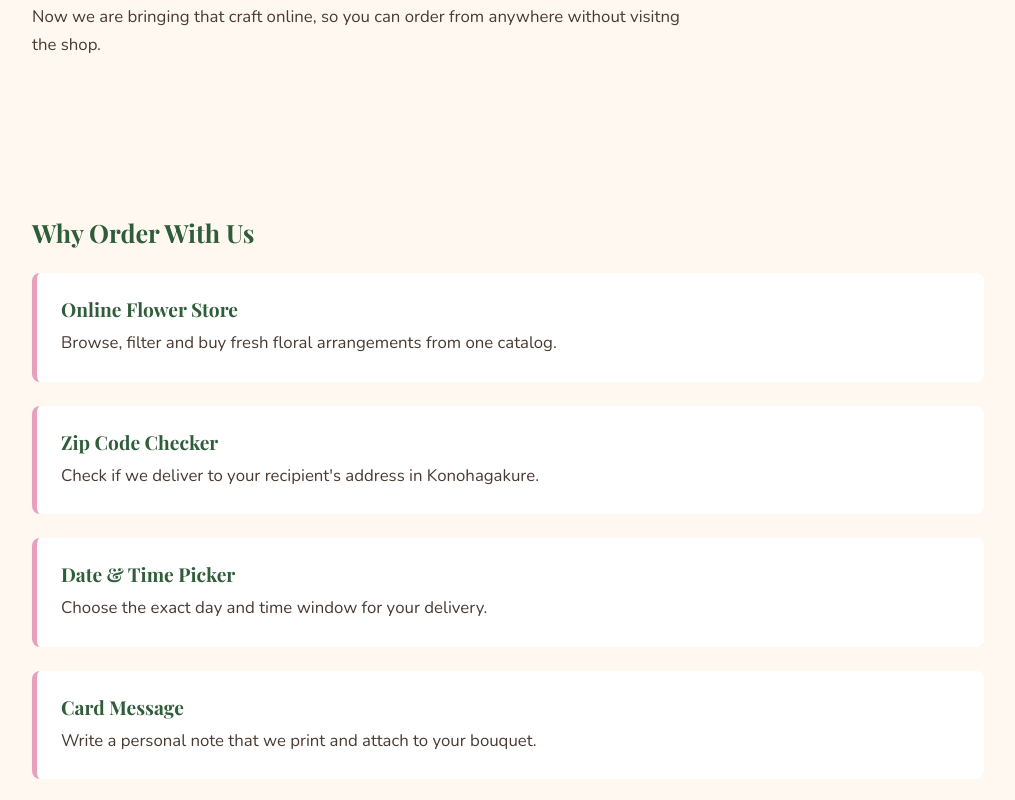
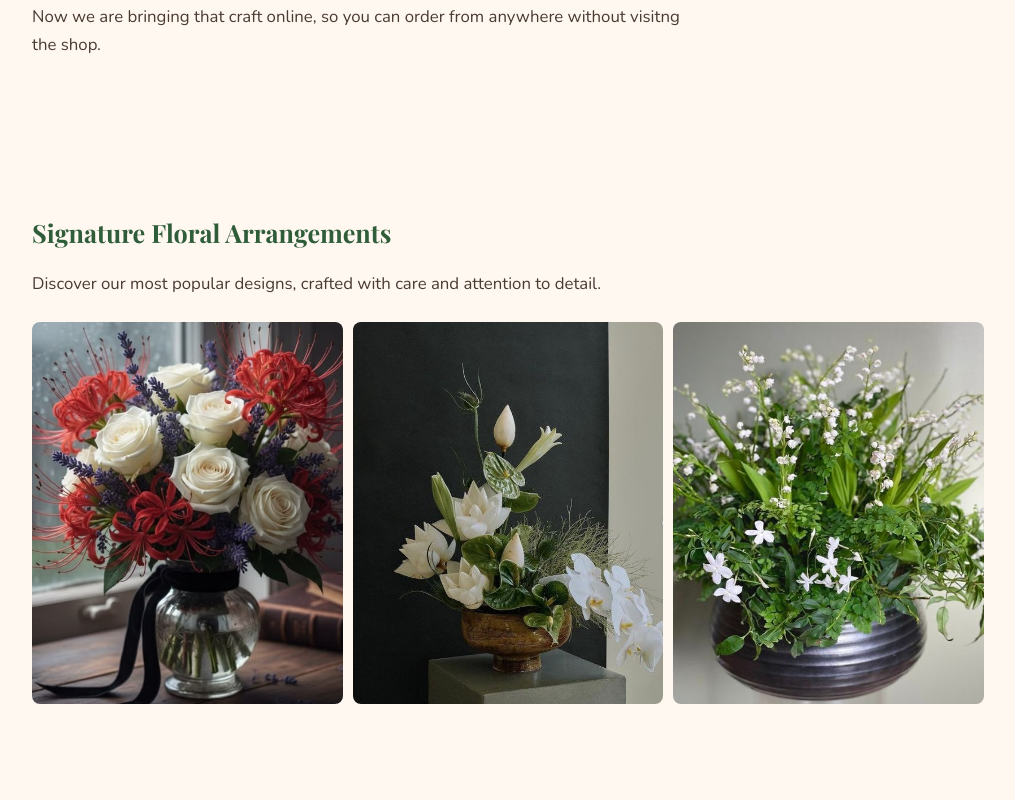
Before and after one commit to jCruan-dev/cruan-website, a plain HTML site: page index.html in a window 1280 px wide. Shown: the part 944-1744 px from the top of the page, without its empty margins (132-1147 px from the left). Drawn offline with nearby package versions, Linux system fonts and the light colour scheme.

Commit message:
Add signature arrangements

```diff
--- a/css/style.css
+++ b/css/style.css
@@ -53,8 +53,7 @@ img {
 .logo {
     width: 10rem;
     height: 10rem;
-    /* object-fit: contain; */
-    align-items: center;
+    object-fit: contain;
 }
 
 .brand-name {
@@ -144,6 +143,20 @@ main .hero {
     max-width: 65ch;
 }
 
+.arrangement-grid {
+    display: grid;
+    grid-template-columns: repeat(3, 1fr);
+    gap: 0.625rem;
+    margin-top: 1.5rem;
+}
+
+.arrangement-grid img {
+    width: 100%;
+    height: 100%;
+    object-fit: cover;
+    border-radius: 8px;
+}
+
 /* Highlights */
 .feature-grid {
     display: grid;
--- a/index.html
+++ b/index.html
@@ -56,6 +56,17 @@
             </p>
         </section>
 
+        <!-- Signature Floral Arrangements-->
+        <section class="signature-arrangements" id="signature-arrangements">
+            <h2>Signature Floral Arrangements</h2>
+            <p>Discover our most popular designs, crafted with care and attention to detail.</p>
+            <div class="arrangement-grid">
+                    <img src="images/arrangement1.jpg" alt="Arrangement 1">
+                    <img src="images/arrangement2.jpg" alt="Arrangement 2">
+                    <img src="images/arrangement3.jpg" alt="Arrangement 3">
+            </div>
+        </section>
+
         <!-- Highlights / Key Features Section-->
         <section class="highlights" id="highlights">
             <h2>Why Order With Us</h2>
```
Also changed, not shown: images/arrangement1.jpg (added), images/arrangement2.jpg (added), images/arrangement3.jpg (added).
